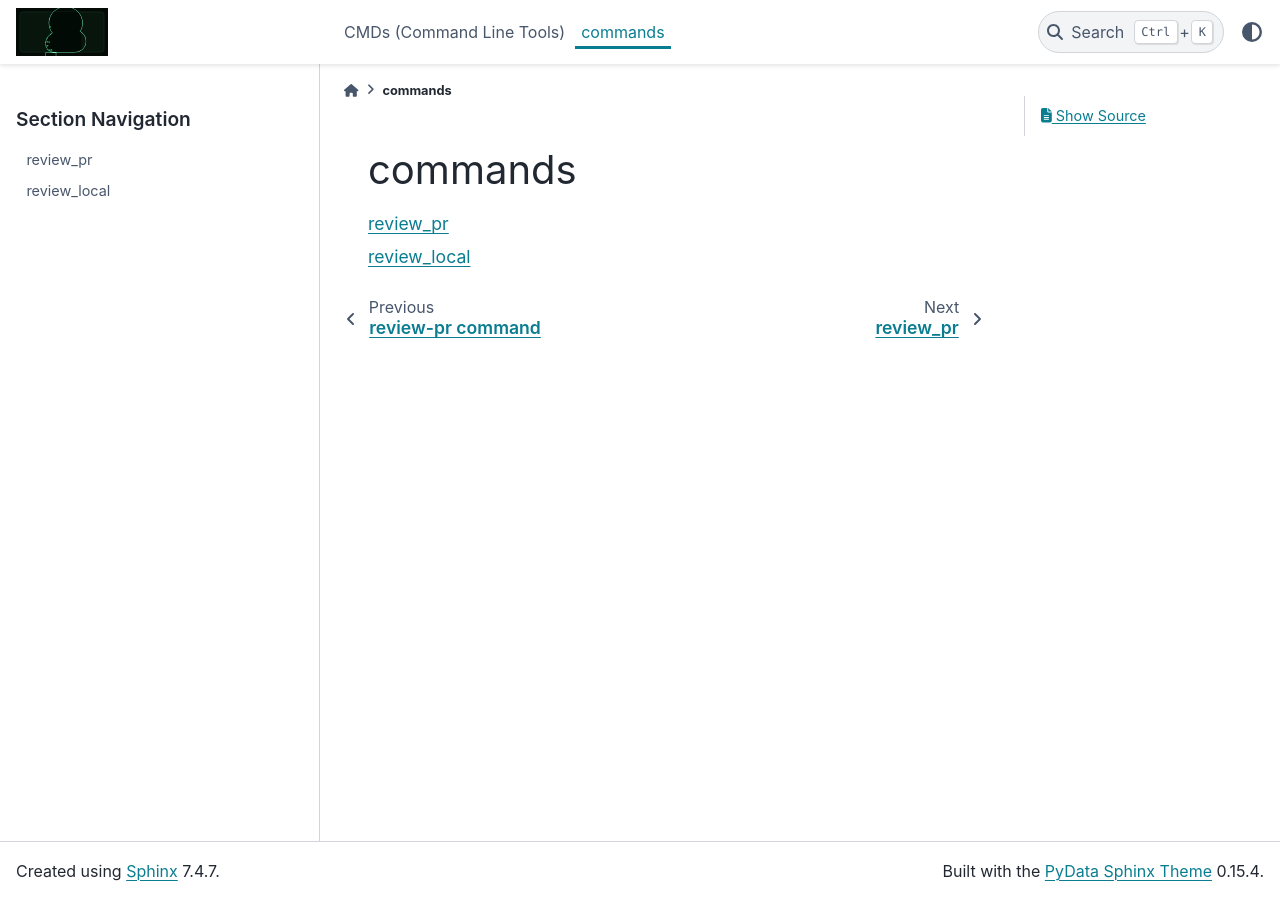
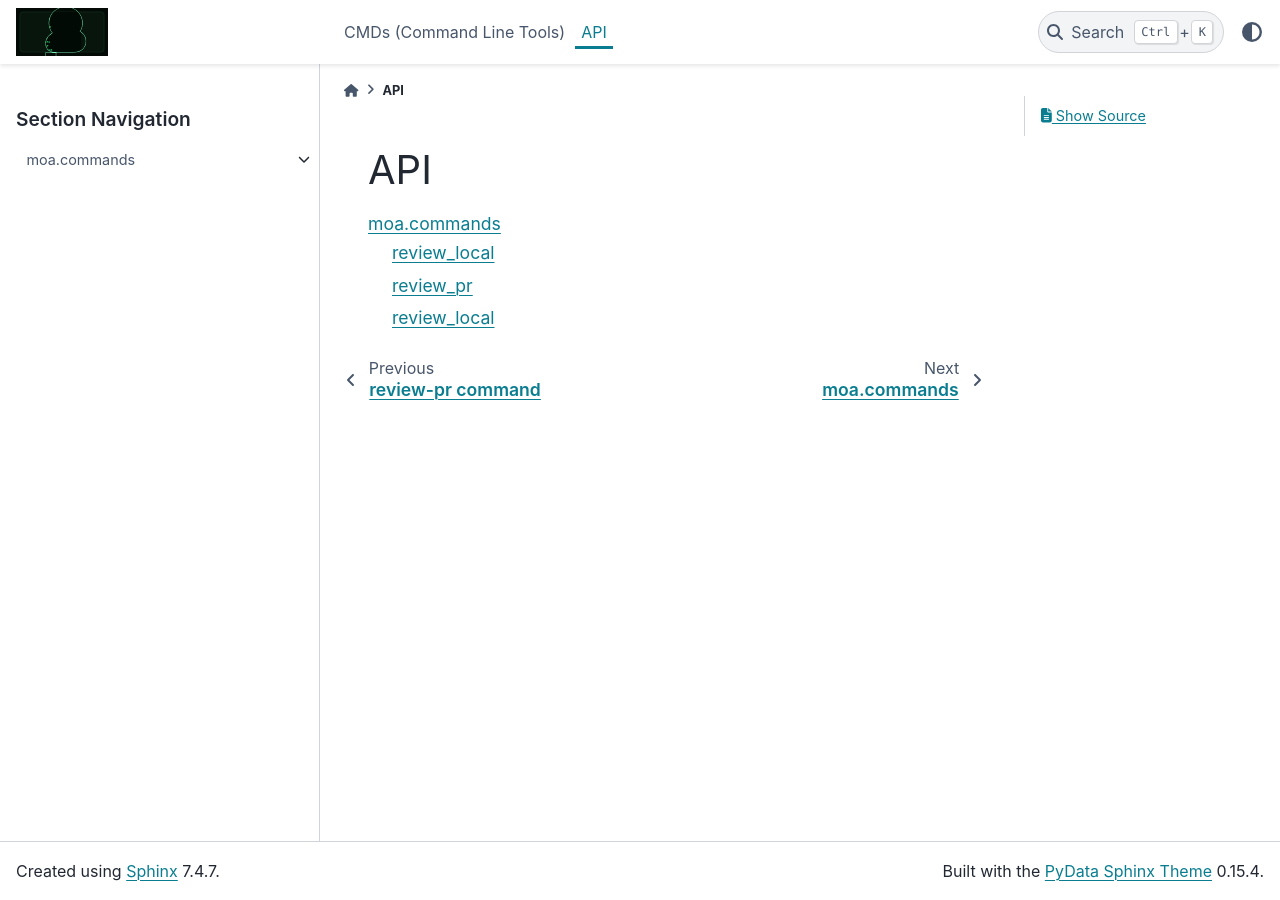
Before and after one commit to xadupre/my-own-accelerator, a Sphinx documentation site: the page built from docs/api/index.rst, in a window 1280 px wide. Built offline with Sphinx 7.4.7 and the PyData theme 0.15.4, drawn with Linux system fonts in a browser that asks for light colours.

Commit message:
update doc (#34)

```diff
--- /dev/null
+++ b/docs/api/commands/pr_stats.rst
@@ -0,0 +1,5 @@
+review_local
+============
+
+.. automodule:: moa.commands.pr_stats
+    :members:
--- a/docs/api/index.rst
+++ b/docs/api/index.rst
@@ -1,8 +1,7 @@
-commands
-========
+API
+===
 
 .. toctree::
     :maxdepth: 2
 
-    review_pr
-    review_local
+    commands/index
```
Also changed, not shown: docs/api/commands/index.rst (added, +9 -0 lines), docs/api/commands/review_local.rst (renamed from docs/api/review_local.rst), docs/api/commands/review_pr.rst (renamed from docs/api/review_pr.rst), 1 other file.
